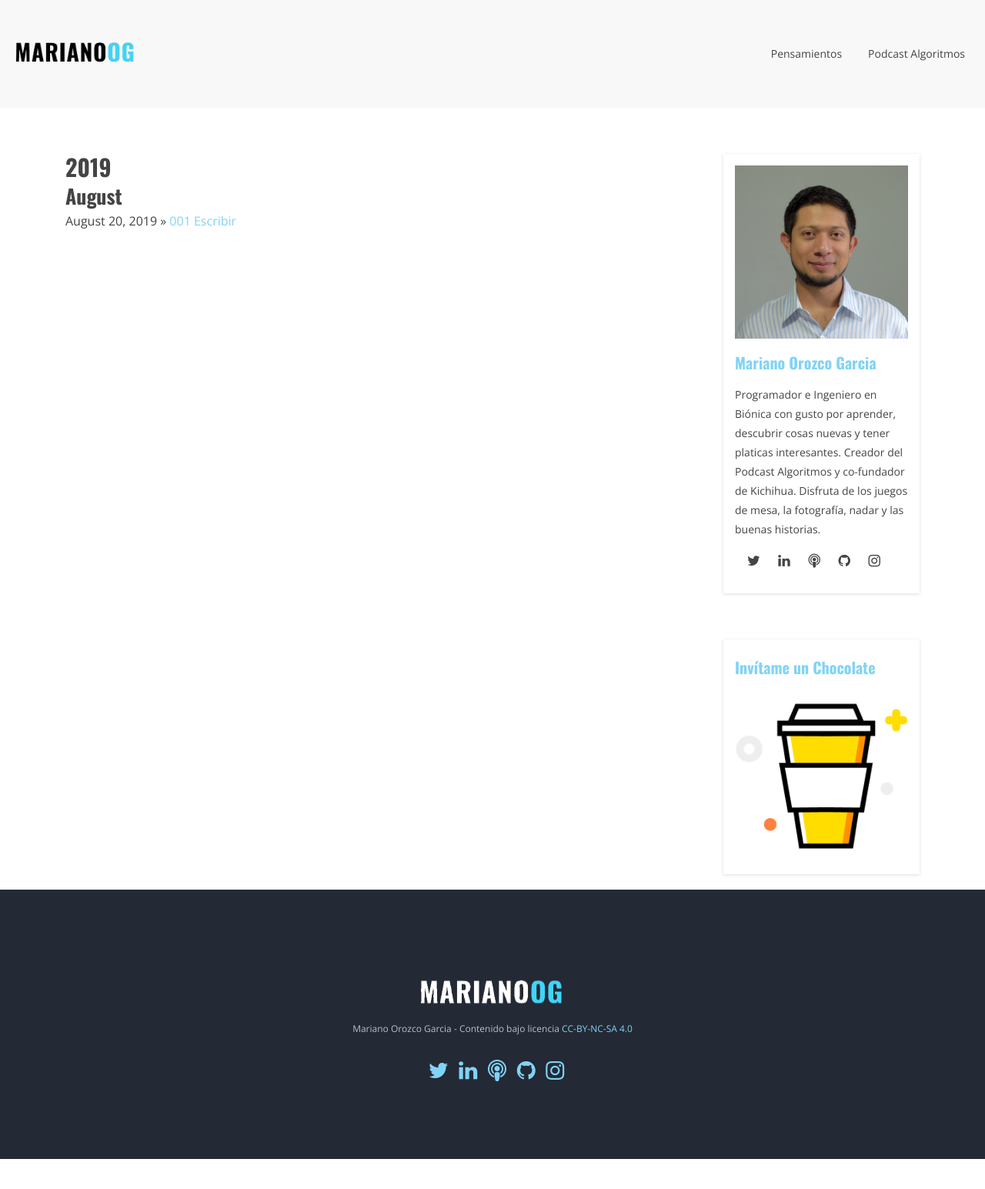
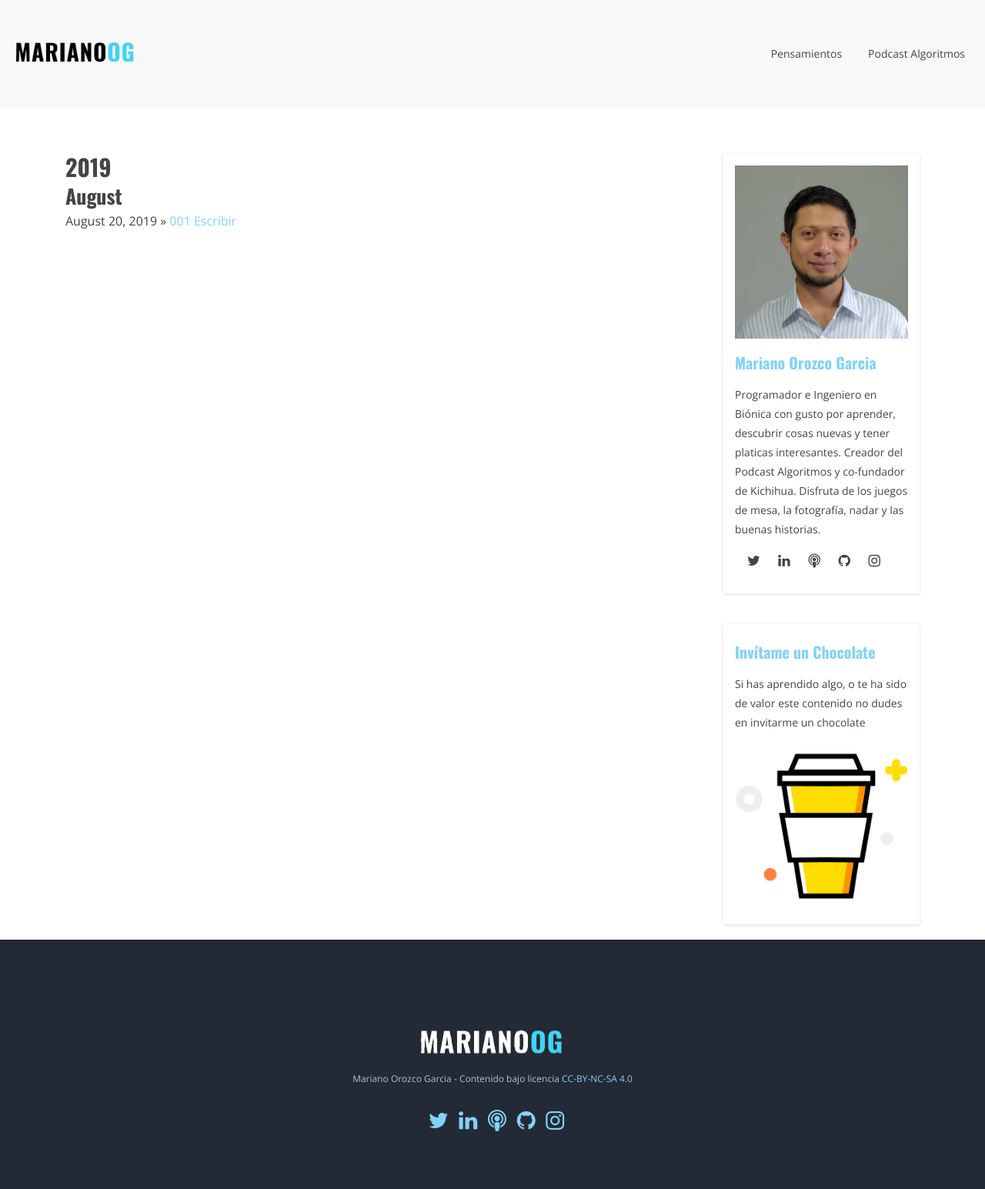
Before and after one commit to MarianoOG/marianoog.github.io, a Jekyll site: the page built from Archivo.html, in a window 1280 px wide. Shown: the top 1545 px of the page at 77% size. Built offline with Jekyll 4.4.1, drawn with Linux system fonts in a browser that asks for light colours.

Commit message:
nav bar and side bar x2?

```diff
--- a/_includes/side-bar.html
+++ b/_includes/side-bar.html
@@ -5,11 +5,12 @@
             {% include social-block.html %}
           </div>
 
-          <div class="mb-60"></div>
+          <div class="mb-40"></div>
 
           <div class="blog-block blog-posts-widget side-bar sticky-top">
             <div class="widget-title">
               <h4><a href="https://ona309.com/Chocolate">Invítame un Chocolate</a></h4>
             </div>
+            <p>Si has aprendido algo, o te ha sido de valor este contenido no dudes en invitarme un chocolate</p>
             <a href="https://ona309.com/Chocolate"><img src="{{ BASE_PATH }}/assets/images/chocolate.png"></a>
           <div>
--- a/_includes/themes/bootstrap/nav-bar.html
+++ b/_includes/themes/bootstrap/nav-bar.html
@@ -1,7 +1,6 @@
             <!-- navbar-default -->
             <nav class="navbar navbar-toggleable-sm navbar-light bg-default">
-              <!--div class="container"-->
-                <a class="navbar-brand" href="/"><img src="{{ BASE_PATH }}/assets/images/logo.png" alt="logo-marianoog-nav"></a>
+              <a class="navbar-brand" href="/"><img class="img-fluid" src="{{ BASE_PATH }}/assets/images/logo.png" alt="logo-marianoog-nav"></a>
 
               <button class="navbar-toggler navbar-toggler-right" type="button" data-toggle="collapse" data-target="#navbar1" aria-expanded="false" aria-label="Toggle navigation">
                 <i class="fa fa-bars"></i>
@@ -17,5 +16,4 @@
                   </li>
                 </ul>
               </div>
-              <!--/div-->
             </nav>
```
Lines whose indentation alone changed are shown as unchanged.
